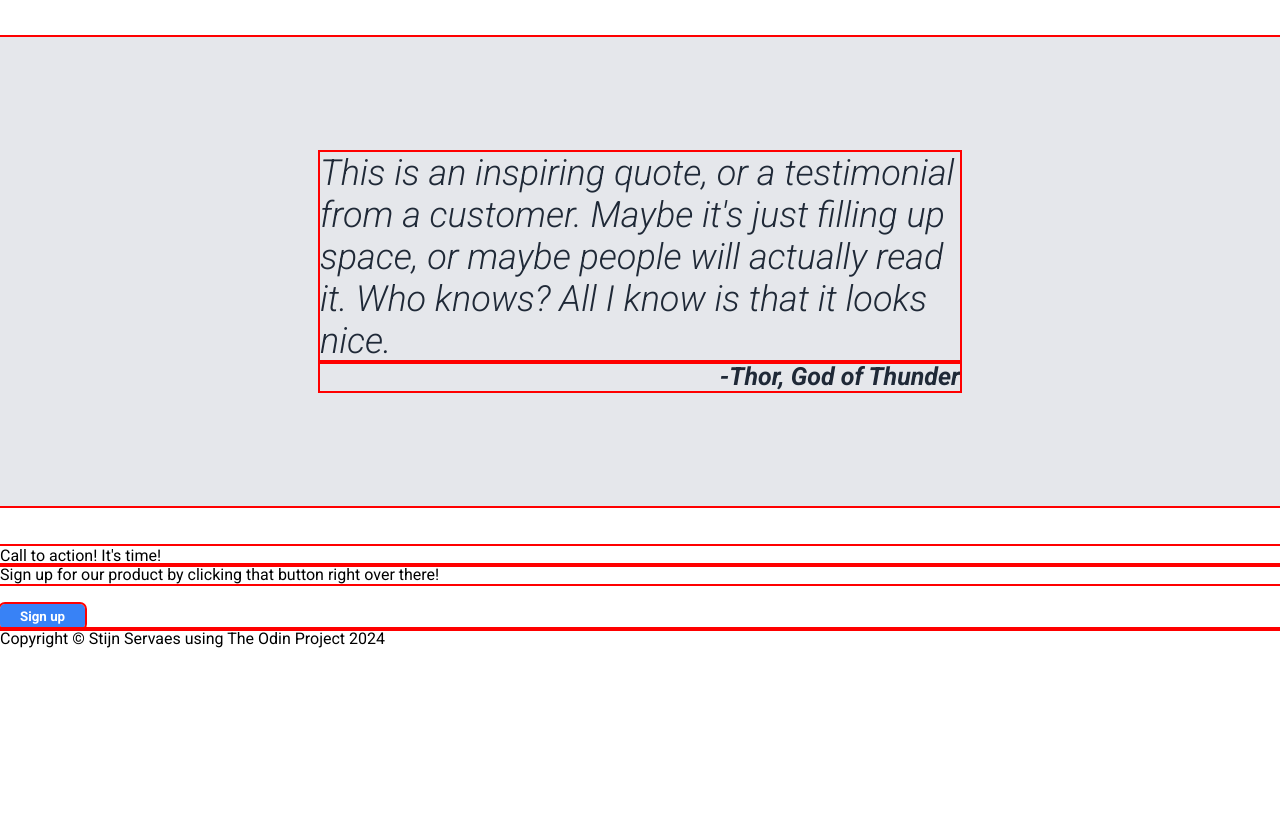
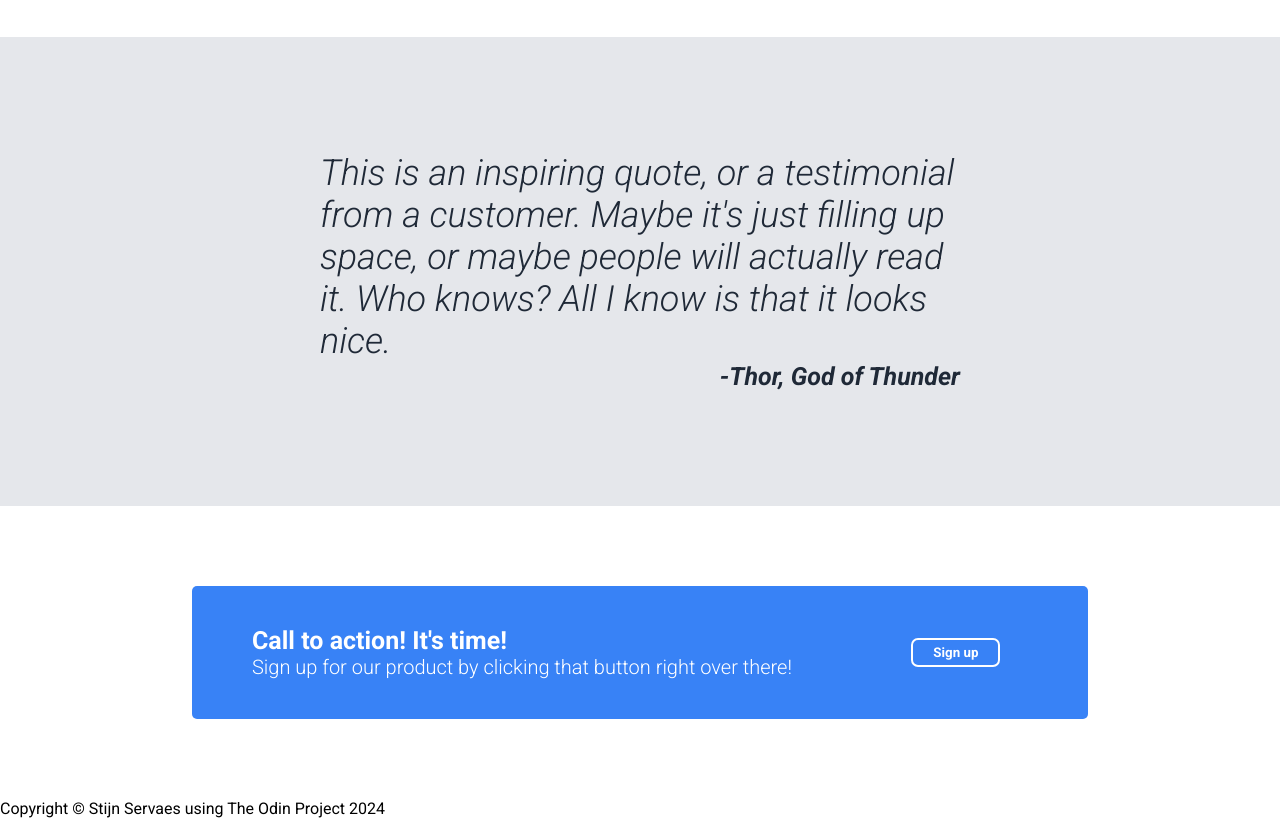
Before and after one commit to ComradeStijn/TOP-Landing-page, a plain HTML site: page index.html in a window 1280 px wide. Shown: the part 731-1549 px from the top of the page. Before the commit the page ends 1379 px from the top, so only its background shows below. Drawn offline with Linux system fonts and the light colour scheme.

Commit message:
Modify Call to Action section
Styled and aligned the call to action section

```diff
--- a/index.html
+++ b/index.html
@@ -60,9 +60,11 @@
             I know is that it looks nice.</p>
             <div id="quote-author">-Thor, God of Thunder</div>
         </div>
-        <div class="call-to-action">
-            <div id="call-to-action-bold">Call to action! It's time!</div>
-            <div id="call-to-action-subtext">Sign up for our product by clicking that button right over there!</div>
+        <div id="call-to-action">
+            <div id="action-left">
+                <div id="call-to-action-bold">Call to action! It's time!</div>
+                <div id="call-to-action-subtext">Sign up for our product by clicking that button right over there!</div>
+            </div>
             <button id="call-to-action-button">Sign up</button>
         </div>
     </main>
--- a/style.css
+++ b/style.css
@@ -1,6 +1,6 @@
 * {
     font-family: "Roboto", sans-serif;
-    outline: 2px solid red;
+    /* outline: 2px solid red; */
 }
 
 body {
@@ -28,6 +28,7 @@ button {
     margin-top: 20px;
     font-weight: bold;
     border: none;
+    flex-shrink: 0;
 }
 
 .hero-main-text {
@@ -119,3 +120,33 @@ button {
     text-align: right;
     font-size: 25px;
 }
+
+#call-to-action {
+    background-color: #3882f6;
+    border-radius: 5px;
+    display: flex;
+    justify-content: space-evenly;
+    align-items: center;
+    margin: 80px 15%;
+    font-size: 25px;
+    color: white;
+    gap: 20px;
+}
+
+#call-to-action-bold {
+    font-weight: bold;
+}
+
+#call-to-action-subtext {
+    font-weight: 300;
+    font-size: 20px;
+}
+
+#call-to-action-button  {
+    outline: 2px solid white;
+    margin: 0 10%;
+}
+
+#action-left {
+    margin: 40px auto 40px 60px;
+}
```
